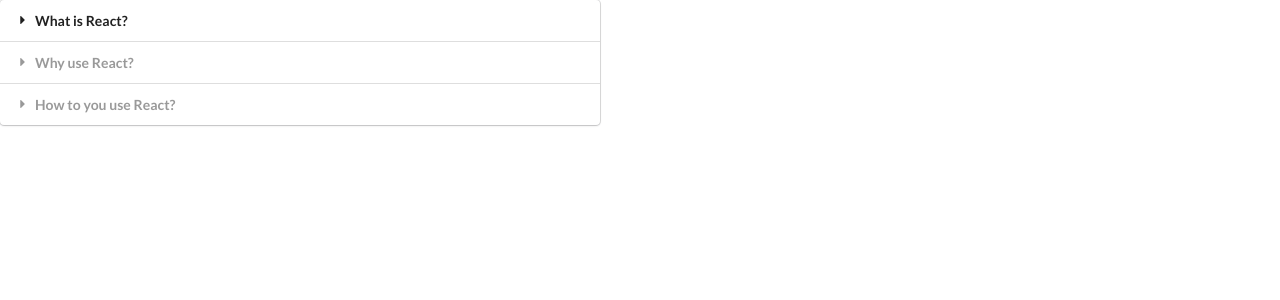
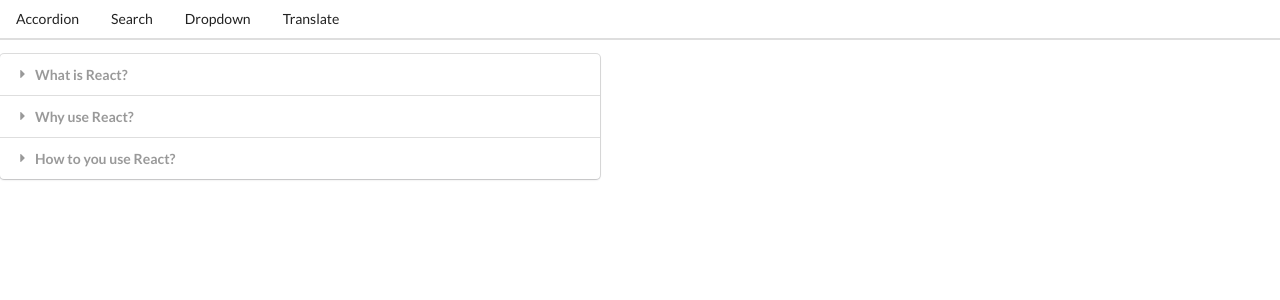
Before and after one commit to yashaset/react-ref-controlled-api-css-grid, a React (Create React App) app in the folder ooks/: page / in a window 1280 px wide. Shown: the top 300 px of the page. Built offline with nearby package versions, Linux system fonts and the light colour scheme.

Commit message:
implment header navigation

```diff
--- a/ooks/src/App.js
+++ b/ooks/src/App.js
@@ -4,6 +4,7 @@
 import Translate from './Translate';
 import { useState } from 'react';
 import Route from './Route';
+import Header from './Header';
 const items = [
   {
     title: 'What is React?',
@@ -38,6 +39,7 @@
 
   return (
     <div className='App'>
+      <Header />
       <Route path='/'>
         <Accordion items={items} />
       </Route>
--- /dev/null
+++ b/ooks/src/Header.js
@@ -0,0 +1,22 @@
+import React from 'react';
+
+const Header = () => {
+  return (
+    <div className='ui secondary pointing menu'>
+      <a href='/' className='item'>
+        Accordion
+      </a>
+      <a href='/list' className='item'>
+        Search
+      </a>
+      <a href='/dropdown' className='item'>
+        Dropdown
+      </a>
+      <a href='/translate' className='item'>
+        Translate
+      </a>
+    </div>
+  );
+};
+
+export default Header;
```
